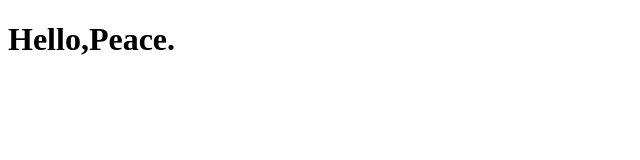
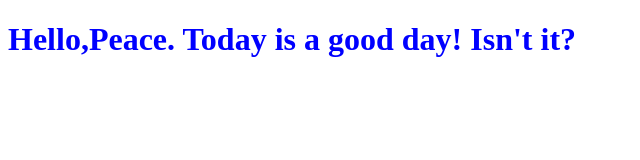
Before and after one commit to abc20020413/ProductShop, a plain HTML site: page Index.html in a window 1280 px wide. Shown: the whole page, without its empty margins (0-640 px from the left). Drawn offline with Linux system fonts and the light colour scheme.

Commit message:
新增文字

```diff
--- a/Index.html
+++ b/Index.html
@@ -4,8 +4,9 @@
     <meta charset="UTF-8">
     <meta name="viewport" content="width=device-width, initial-scale=1.0">
     <title>Document</title>
+    <link rel="stylesheet" href="style.css">
 </head>
 <body>
-    <h1>Hello,Peace.</h1>
+    <h1>Hello,Peace. Today is a good day! Isn't it?</h1>
 </body>
 </html>
```
